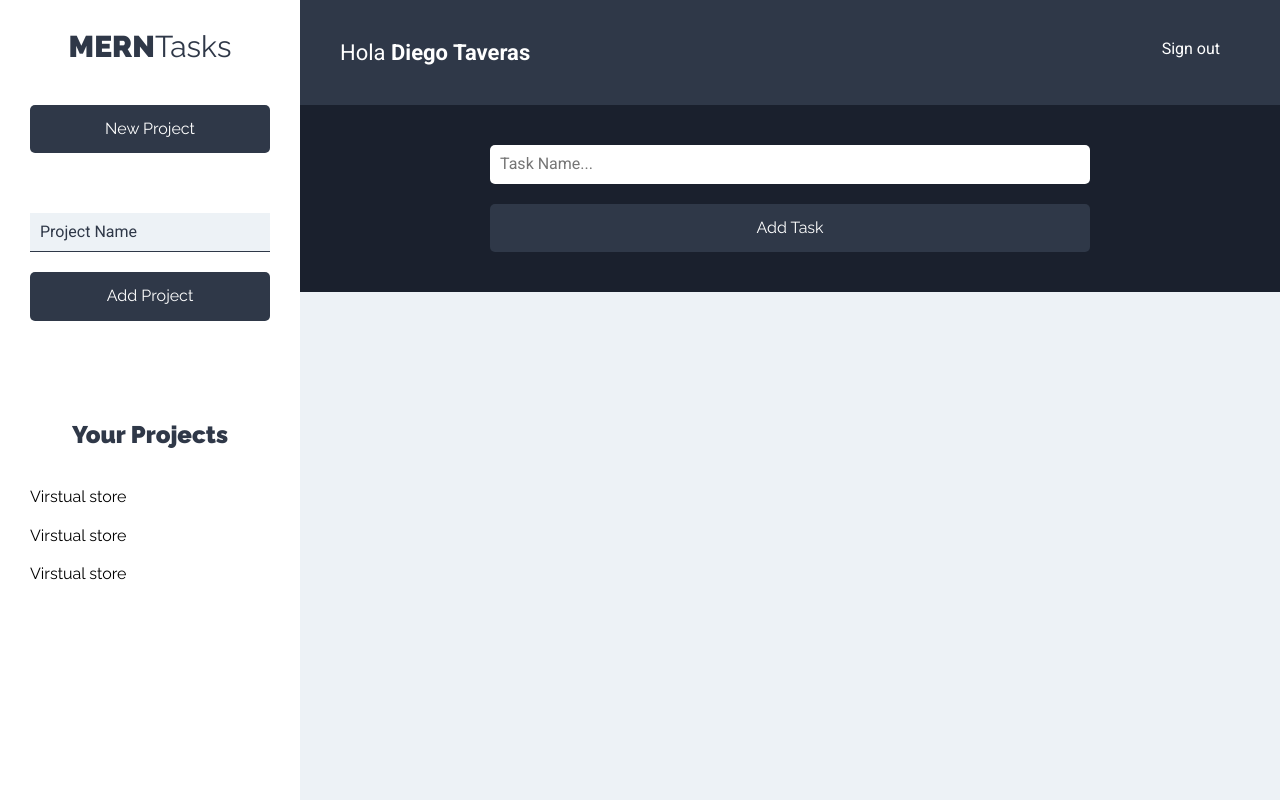
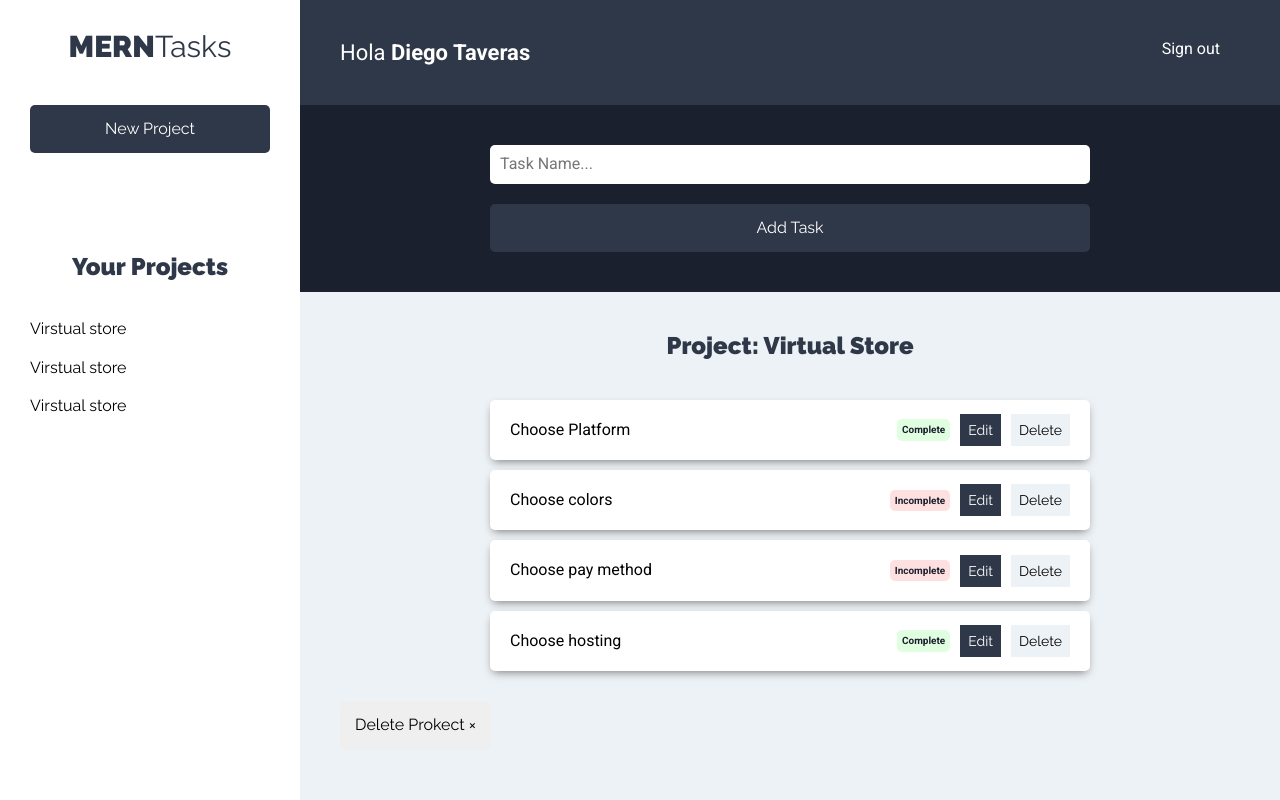
Before and after one commit to diegodjty/mern-task-client, a React (Create React App) app: page /projects in a window 1280 px wide. Built offline with nearby package versions, Linux system fonts and the light colour scheme.

Commit message:
Addind Context and reducer to the project

```diff
--- a/src/App.js
+++ b/src/App.js
@@ -3,12 +3,13 @@ import {BrowserRouter as Router, Switch, Route} from 'react-router-dom'
 import Login from './components/auth/Login';
 import NewAccount from './components/auth/NewAccount';
 import Projects from './components/projects/Projects';
-
+import ProjecState from './context/projects/projectState'
 
 
 
 function App() {
   return (
+    <ProjecState>
       <Router>
         <Switch>
           <Route exact path="/" component={Login} />
@@ -16,6 +17,7 @@ function App() {
           <Route exact path="/projects" component={Projects} />
         </Switch>
       </Router>
+    </ProjecState>
   );
 }
 
--- a/src/components/projects/NewProject.js
+++ b/src/components/projects/NewProject.js
@@ -1,7 +1,11 @@
-import React,{Fragment,useState} from 'react'
+import React,{Fragment,useState,useContext} from 'react'
+import projectContext from '../../context/projects/projectContext';
 
 const NewProject = () => {
 
+    const projectsContext = useContext(projectContext)
+    const {form, showForm} = projectsContext;
+    console.log(form)
     const [project,setProject] = useState({
         name: ''
     });
@@ -29,9 +33,13 @@ const NewProject = () => {
             <button
                 type="button"
                 className="btn btn-block btn-primario"
+                onClick={()=>showForm()}
             >
                 New Project
             </button>
+            {
+                form
+                ?
                     <form
                         className="formulario-nuevo-proyecto"
                         onSubmit={onSubmitProject}
@@ -51,6 +59,9 @@ const NewProject = () => {
                         value="Add Project"
                     />
                     </form>
+                :
+                    null
+            }
         </Fragment>
 
 
--- a/src/components/projects/Projects.js
+++ b/src/components/projects/Projects.js
@@ -2,6 +2,9 @@ import React from 'react'
 import Sidebar from '../layout/Sidebar'
 import Bar from '../layout/Bar';
 import TaskForm from '../tasks/TaskForm';
+import TaskList from '../tasks/TaskList';
+
+
 
 const Projects = () => {
     return (
@@ -13,7 +16,7 @@ const Projects = () => {
                 <main>
                     <TaskForm />
                     <div className="contenedor-tareas">
-
+                        <TaskList/>
                     </div>
                 </main>
             </div>
--- a/src/components/tasks/Task.js
+++ b/src/components/tasks/Task.js
@@ -0,0 +1,49 @@
+import React from 'react'
+
+const Task = ({task}) => {
+    return (
+        <li className="tarea sombra">
+            <p>{task.name}</p>
+            <div className="estado">
+                {task.status
+                    ?
+                        (
+                            <button
+                                type="button"
+                                className="completo"
+                            >
+                                Complete
+                            </button>
+                        )
+                    :
+                        (
+                            <button
+                                type="button"
+                                className="incompleto"
+                            >
+                                Incomplete
+                            </button>
+                        )
+
+                }
+            </div>
+
+            <div className="acciones">
+                <button
+                    type="button"
+                    className="btn btn-primario"
+                >
+                    Edit
+                </button>
+                <button
+                    type="button"
+                    className="btn btn-secundario"
+                >
+                    Delete
+                </button>
+            </div>
+        </li>
+    )
+}
+
+export default Task
--- a/src/components/tasks/TaskList.js
+++ b/src/components/tasks/TaskList.js
@@ -0,0 +1,38 @@
+import React,{Fragment} from 'react'
+import Task from './Task';
+
+const TaskList = () => {
+
+    const tasks = [
+        {name: 'Choose Platform', status: true},
+        {name: 'Choose colors', status: false},
+        {name: 'Choose pay method', status: false},
+        {name: 'Choose hosting', status: true}
+    ]
+
+    return (
+        <Fragment>
+            <h2>Project: Virtual Store</h2>
+
+            <ul className="listado-tareas">
+                {tasks.length === 0
+                    ? (<li className="tarea"><p>No tasks</p></li>)
+                    : tasks.map(task =>(
+                        <Task
+                            task={task}
+                        />
+                    ))
+                }
+            </ul>
+
+            <button
+                type="button"
+                className=" btn btn-eliminar"
+            >
+                Delete Prokect &times;
+            </button>
+        </Fragment>
+    )
+}
+
+export default TaskList
--- /dev/null
+++ b/src/context/projects/projectContext.js
@@ -0,0 +1,5 @@
+import { createContext } from 'react'
+
+const projectContext = createContext();
+
+export default projectContext;
--- /dev/null
+++ b/src/context/projects/projectReducer.js
@@ -0,0 +1,13 @@
+import {PROJECT_FORM} from '../../types'
+
+export default (state,action) =>{
+    switch(action.type){
+        case PROJECT_FORM:
+            return {
+                ...state,
+                form: true
+            }
+        default:
+            return state
+    }
+}
--- /dev/null
+++ b/src/context/projects/projectState.js
@@ -0,0 +1,33 @@
+import React,{useReducer} from 'react'
+
+import projectContext from './projectContext'
+import projectReducer from './projectReducer'
+import {PROJECT_FORM} from '../../types'
+
+const ProjectState = props =>{
+    const initialSate = {
+        form : false
+    }
+
+    const [state, dispatch] = useReducer(projectReducer,initialSate)
+
+
+    const showForm = () => {
+        dispatch({
+            type: PROJECT_FORM
+        })
+    }
+
+    return (
+        <projectContext.Provider
+            value={{
+                form: state.form,
+                showForm
+            }}
+        >
+            {props.children}
+        </projectContext.Provider>
+    )
+}
+
+export default ProjectState
--- /dev/null
+++ b/src/types/index.js
@@ -0,0 +1 @@
+export const PROJECT_FORM = 'PROJECT_PROJECT'
```
Lines whose indentation alone changed are shown as unchanged.
